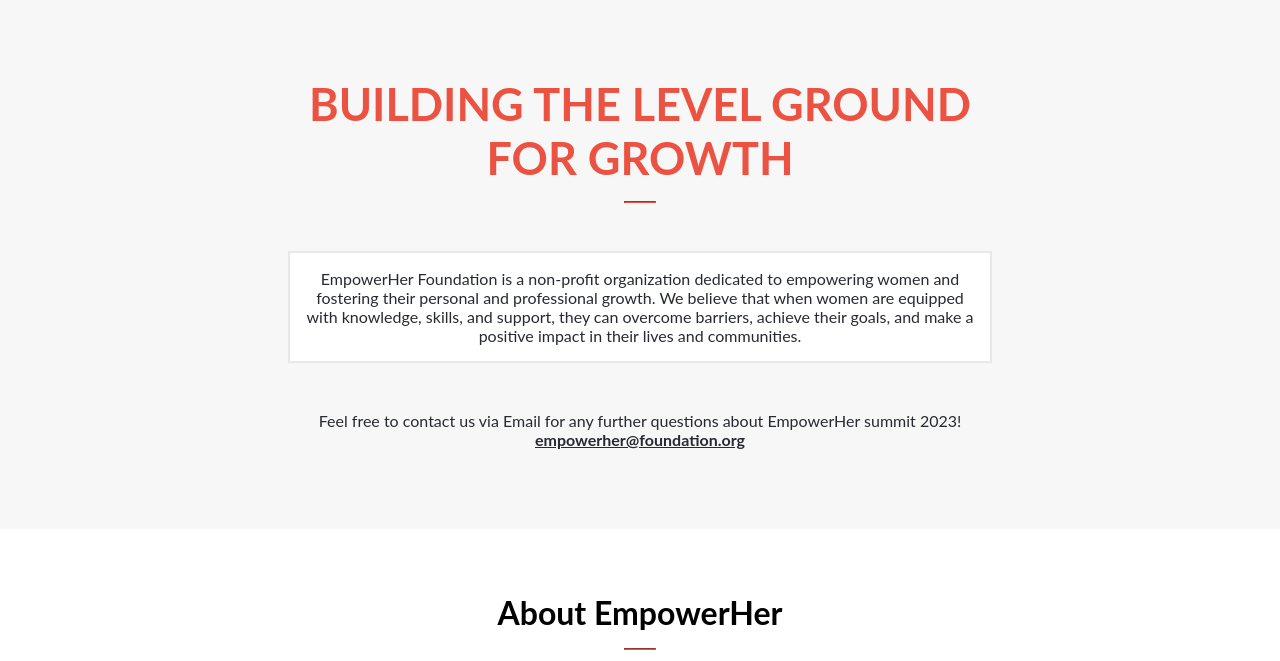
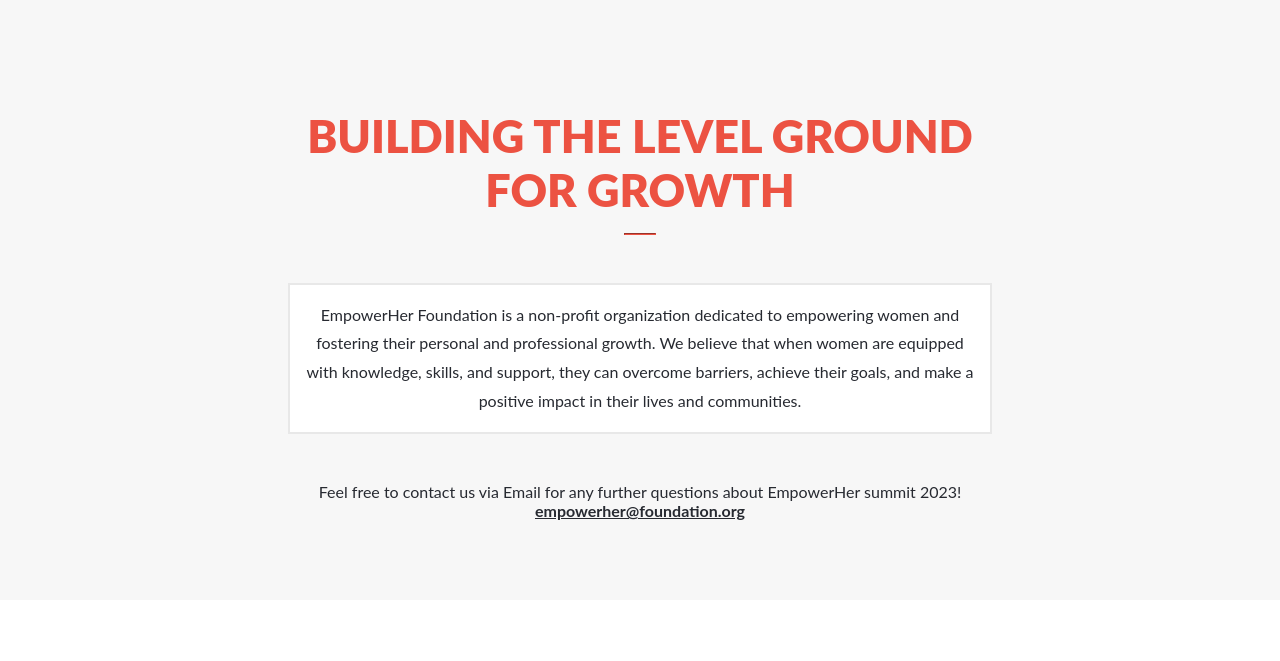
Before and after one commit to Wineshuga/EmpowerHER-Foundation, a website: page pages/about.html in a window 1280 px wide. Shown: the part 97-758 px from the top of the page. Drawn offline with Linux system fonts and the light colour scheme; a web font is replaced by a local one.

Commit message:
Adjust font size to match original design

```diff
--- a/css/about.css
+++ b/css/about.css
@@ -56,10 +56,9 @@
 
 .hero-section {
   position: relative;
-  padding: 5rem 1rem;
+  padding: 7rem 1rem 5rem;
   text-align: center;
   background-color: #f7f7f7;
-  padding-top: 5rem;
 }
 
 .hero-article,
@@ -85,11 +84,13 @@
 
 .hero-article > h1 {
   font-weight: 400;
+  font-size: 20px;
+  padding-bottom: 0.5rem;
 }
 
 .hero-article > h2 {
-  font-weight: 700;
-  font-size: 28px;
+  font-weight: 900;
+  font-size: 34px;
   text-transform: uppercase;
   margin-bottom: 1rem;
 }
@@ -98,6 +99,7 @@
   border: 2px solid #e8e8e8;
   background-color: #fff;
   padding: 1rem;
+  line-height: 1.8;
   margin: 2rem 0 1rem;
 }
 
--- a/css/style.css
+++ b/css/style.css
@@ -67,11 +67,13 @@
 .hero-article > h1,
 .hero-article > h2,
 .main-program h3 {
-  color: #ec5242;
+  color: #F25621;
 }
 
 .hero-article > h1 {
   font-weight: 400;
+  font-size: 20px;
+  padding-bottom: 0.5rem;
 }
 
 .hero-article > h2 {
@@ -80,8 +82,8 @@
   background-size: 90% 10%;
   -webkit-background-clip: text;
   -webkit-text-fill-color: transparent;
-  font-weight: 700;
-  font-size: 28px;
+  font-weight: 900;
+  font-size: 34px;
   text-transform: uppercase;
   margin-bottom: 1rem;
 }
```
